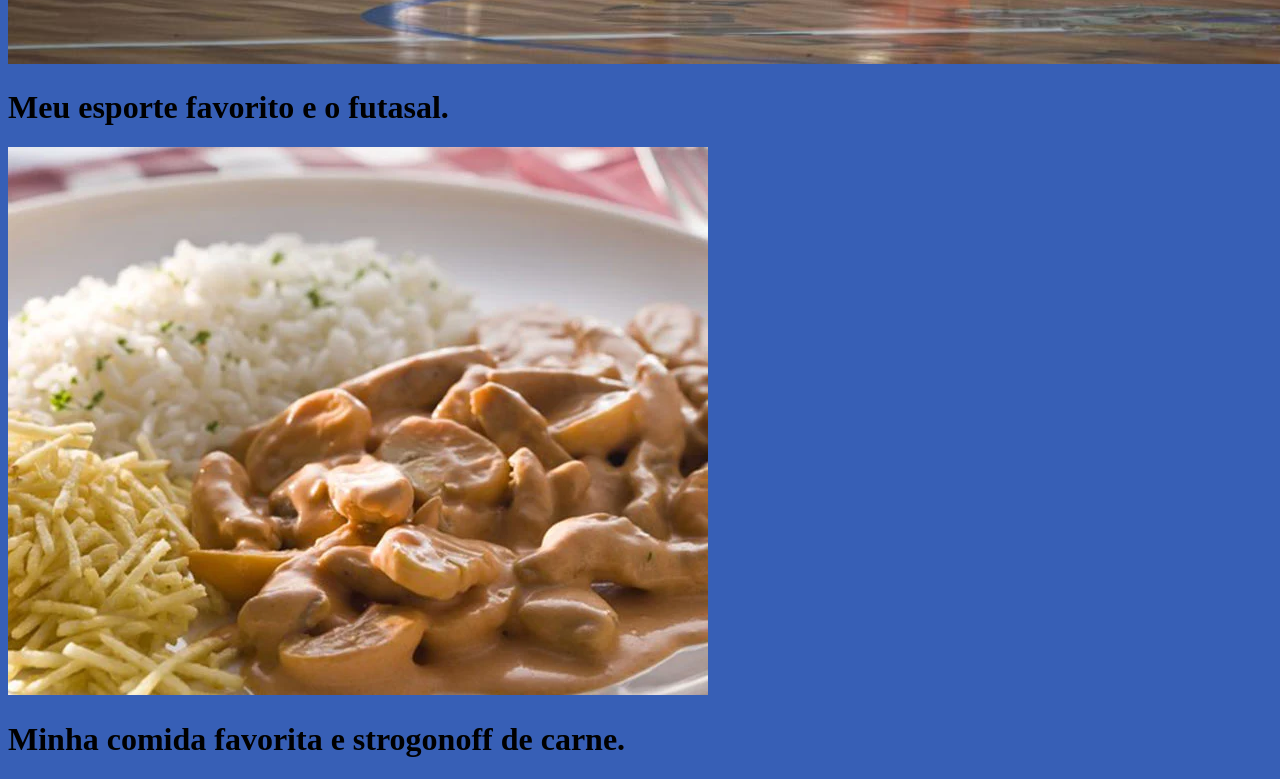
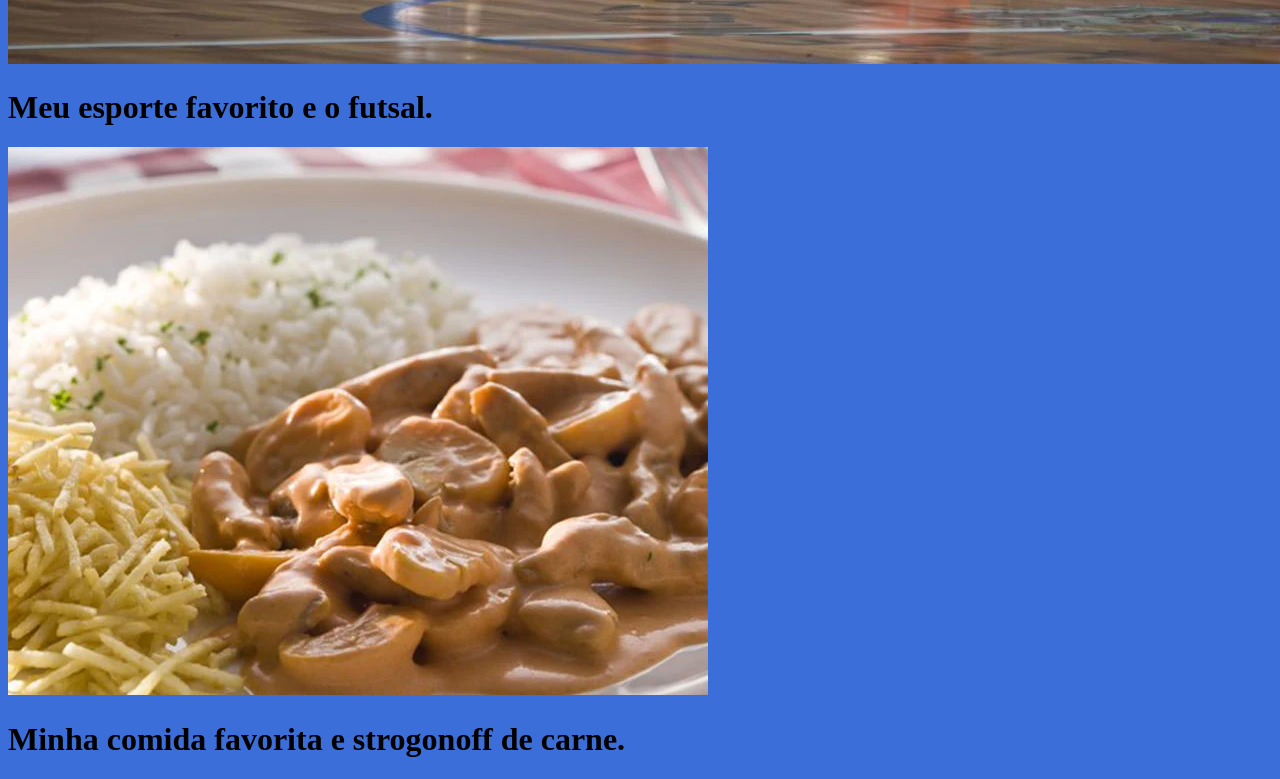
Before and after one commit to alanarbd1a/-blog-alana, a plain HTML site: page index.html in a window 1280 px wide. Shown: the part 2080-2859 px from the top of the page. Drawn offline with Linux system fonts and the light colour scheme.

Commit message:
nova alteracao css

```diff
--- a/index.html
+++ b/index.html
@@ -15,7 +15,7 @@
    <img src="./images (1).jpeg" alt="Tenho uma melhor amiga chamada Ana Carolina.">
    <h1>Tenho uma melhor amiga chamada Ana Carolina.</h1>
    <img src="./foto-futsal-femiino-torneio-delas-1500x999.jpg" alt="Meu esporte favorito e o futasal.">
-   <h1>Meu esporte favorito e o futasal.</h1>
+   <h1>Meu esporte favorito e o futsal.</h1>
    <img src="./299908-original.webp" alt="Minha comida favorita e strogonoff de carne.">
    <h1>Minha comida favorita e strogonoff de carne.</h1>
 </body>
--- a/style.css
+++ b/style.css
@@ -1,3 +1,3 @@
 body {
-    background-color: rgb(55, 95, 182); /* Define cor de fundo */
+    background-color: rgb(60, 110, 218); /* Define cor de fundo */
 }
```
